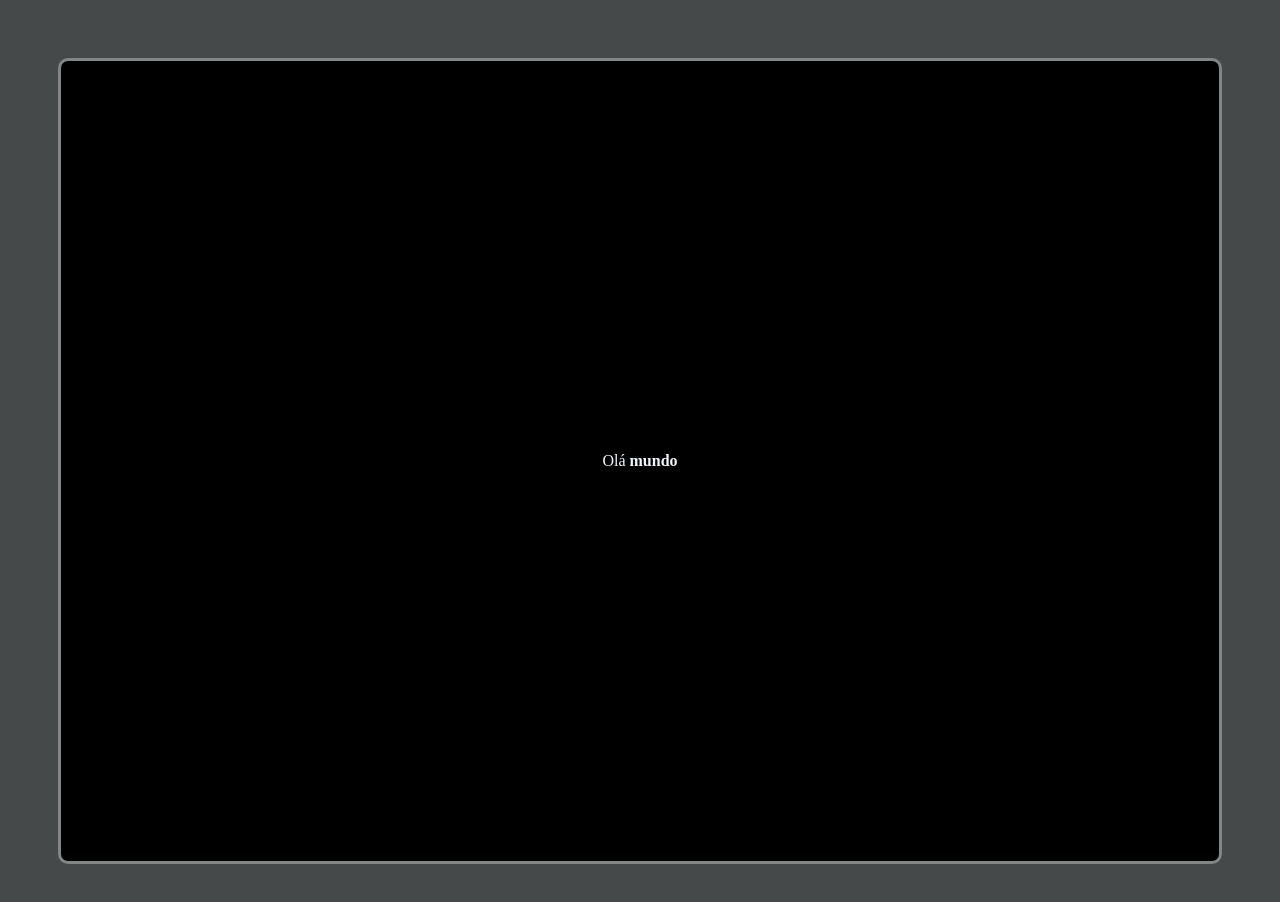
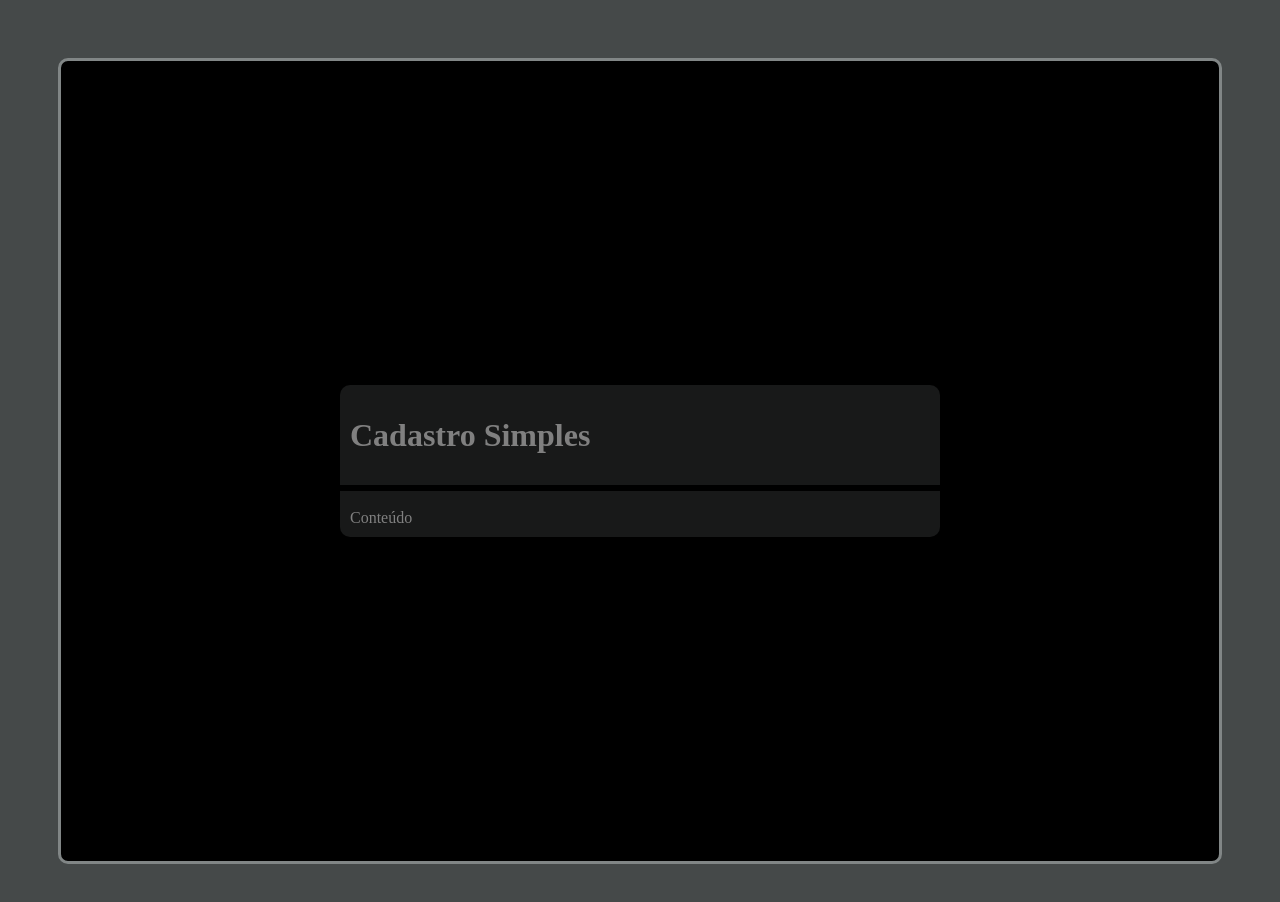
Before and after one commit to dfernan6/projetos-desenvolvimento-web, a Next.js app in the folder next-crud/: page / in a window 1280 px wide. Shown: the top 902 px of the page. Built offline with nearby package versions, Linux system fonts and the light colour scheme.

Commit message:
Ajeitando o estilo em CSS mesmo

```diff
--- a/next-crud/src/components/Layout.tsx
+++ b/next-crud/src/components/Layout.tsx
@@ -0,0 +1,21 @@
+import Titulo from "./Titulo";
+
+interface LayoutProps {
+    titulo: string
+    children: any
+}
+
+export default function Layout(props) {
+    return (
+        <div className="layout">
+            <Titulo>
+            <div className="titulo">
+                {props.titulo}
+            </div>
+            </Titulo>
+            <div className="conteudo">
+                {props.children}
+            </div>
+        </div>
+    )
+}
--- /dev/null
+++ b/next-crud/src/components/Titulo.tsx
@@ -0,0 +1,8 @@
+export default function Titulo(props) {
+    return (
+        <div>
+            <h1>{props.children}</h1>
+            <hr className="border" />
+        </div>
+    )
+}
--- a/next-crud/src/pages/index.tsx
+++ b/next-crud/src/pages/index.tsx
@@ -1,8 +1,11 @@
+import Layout from "../components/Layout";
 
 export default function Home() {
   return (
     <div className="center">
-      <span> Olá <strong>mundo</strong></span>
+      <Layout titulo="Cadastro Simples">
+        <span>Conteúdo</span>
+      </Layout>
     </div>
   )
 }
--- a/next-crud/src/styles/index.css
+++ b/next-crud/src/styles/index.css
@@ -13,3 +13,24 @@ body {
     border-radius: 10px;
     border:rgb(129, 134, 134) solid;
 }
+
+.layout {
+    display: flex;
+    flex-direction: column;
+    background-color: rgba(28, 29, 29, 0.863);
+    color: gray;
+    border-radius: 10px;
+    width: 600px;
+}
+
+.border {
+    border:rgb(0, 0, 0) solid;
+}
+
+.conteudo {
+    padding: 10px;
+}
+
+.titulo {
+    padding: 10px;
+}
```
